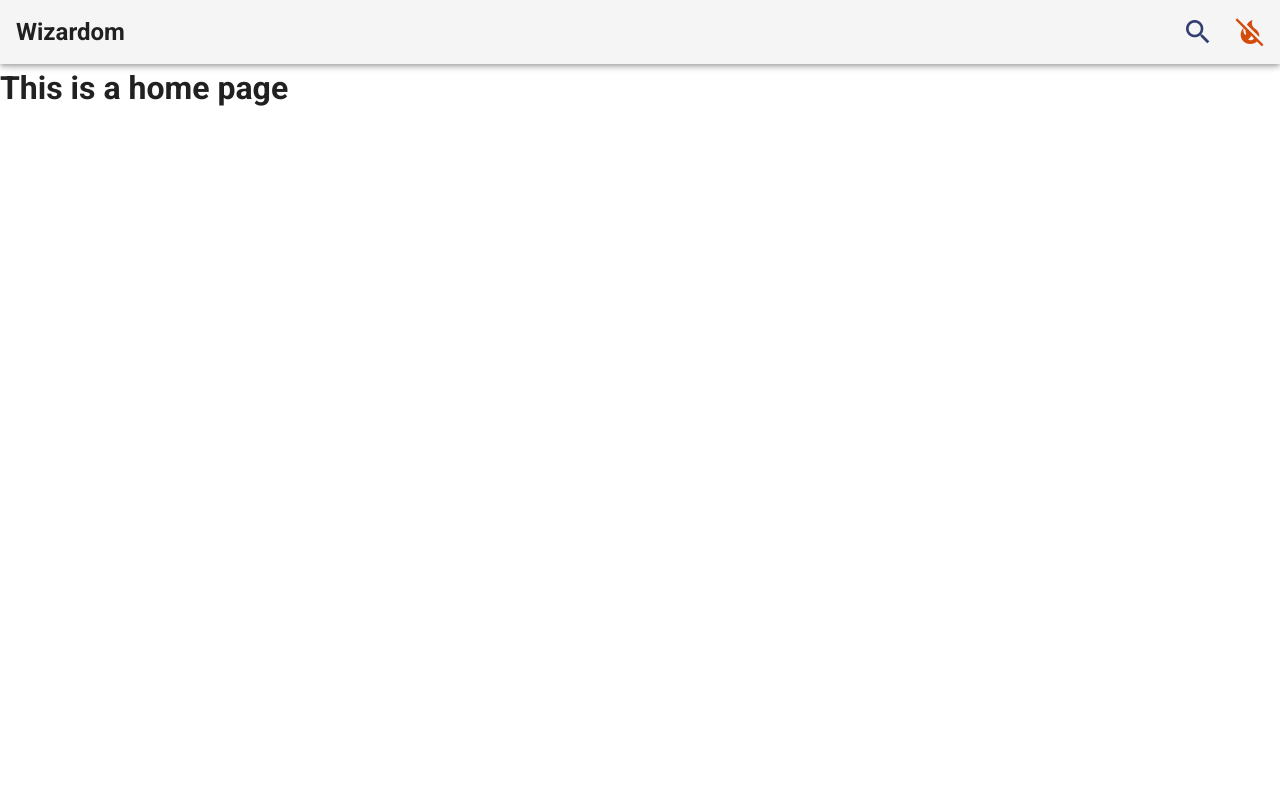
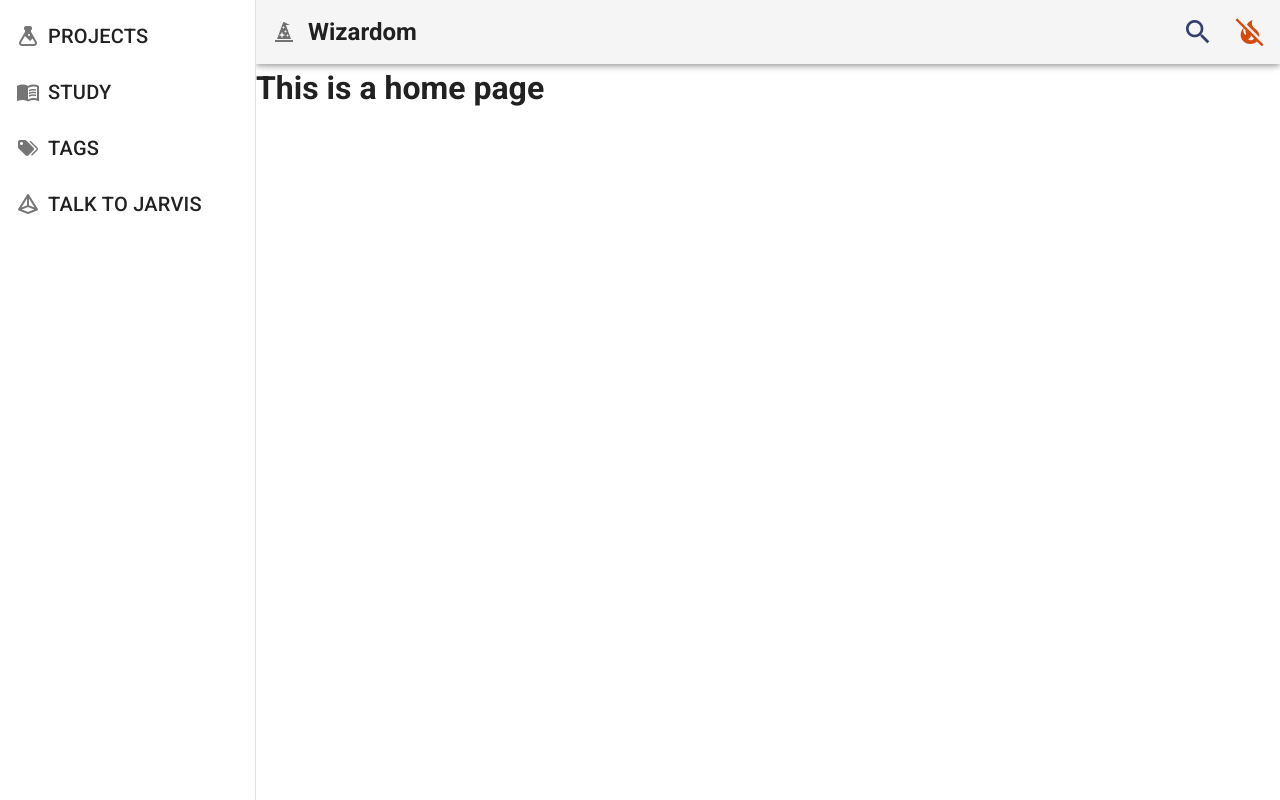
Before and after one commit to dilapitan/wizardom, a Vue app: page / in a window 1280 px wide. Built offline with nearby package versions, Linux system fonts and the light colour scheme.

Commit message:
Add initial side nav

```diff
--- a/src/App.vue
+++ b/src/App.vue
@@ -1,6 +1,49 @@
 <template>
   <v-app>
+    <v-navigation-drawer v-model="drawer" app>
+      <v-list>
+        <v-list-item>
+          <v-icon class="mr-2">mdi-flask</v-icon>
+          <v-list-item-content>
+            <v-list-item-title>
+              <span class="text-h6">PROJECTS</span>
+            </v-list-item-title>
+          </v-list-item-content>
+        </v-list-item>
+
+        <v-list-item>
+          <v-icon class="mr-2">mdi-book-open-variant</v-icon>
+          <v-list-item-content>
+            <v-list-item-title>
+              <span class="text-h6">STUDY</span>
+            </v-list-item-title>
+          </v-list-item-content>
+        </v-list-item>
+
+        <v-list-item>
+          <v-icon class="mr-2">mdi-tag-multiple</v-icon>
+          <v-list-item-content>
+            <v-list-item-title>
+              <span class="text-h6">TAGS</span>
+            </v-list-item-title>
+          </v-list-item-content>
+        </v-list-item>
+
+        <v-list-item>
+          <v-icon class="mr-2">mdi-pyramid</v-icon>
+          <v-list-item-content>
+            <v-list-item-title>
+              <span class="text-h6">TALK TO JARVIS</span>
+            </v-list-item-title>
+          </v-list-item-content>
+        </v-list-item>
+      </v-list>
+    </v-navigation-drawer>
+
     <v-app-bar app>
+      <v-app-bar-nav-icon @click.stop="drawer = !drawer">
+        <v-icon>mdi-wizard-hat</v-icon>
+      </v-app-bar-nav-icon>
       <h2>Wizardom</h2>
       <v-spacer></v-spacer>
       <v-btn icon color="primary" x-large>
@@ -23,7 +66,7 @@ export default {
   name: 'App',
 
   data: () => ({
-    //
+    drawer: true,
   }),
 
   created() {
```
